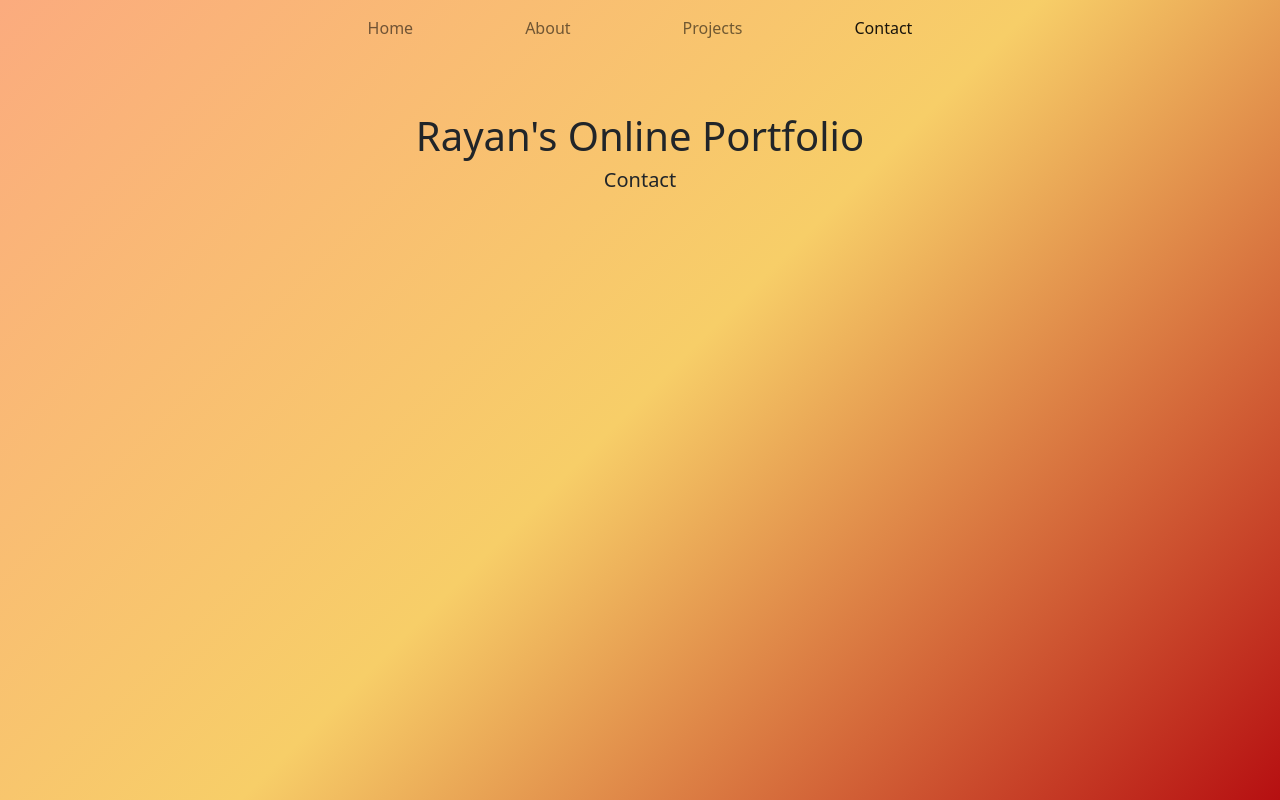
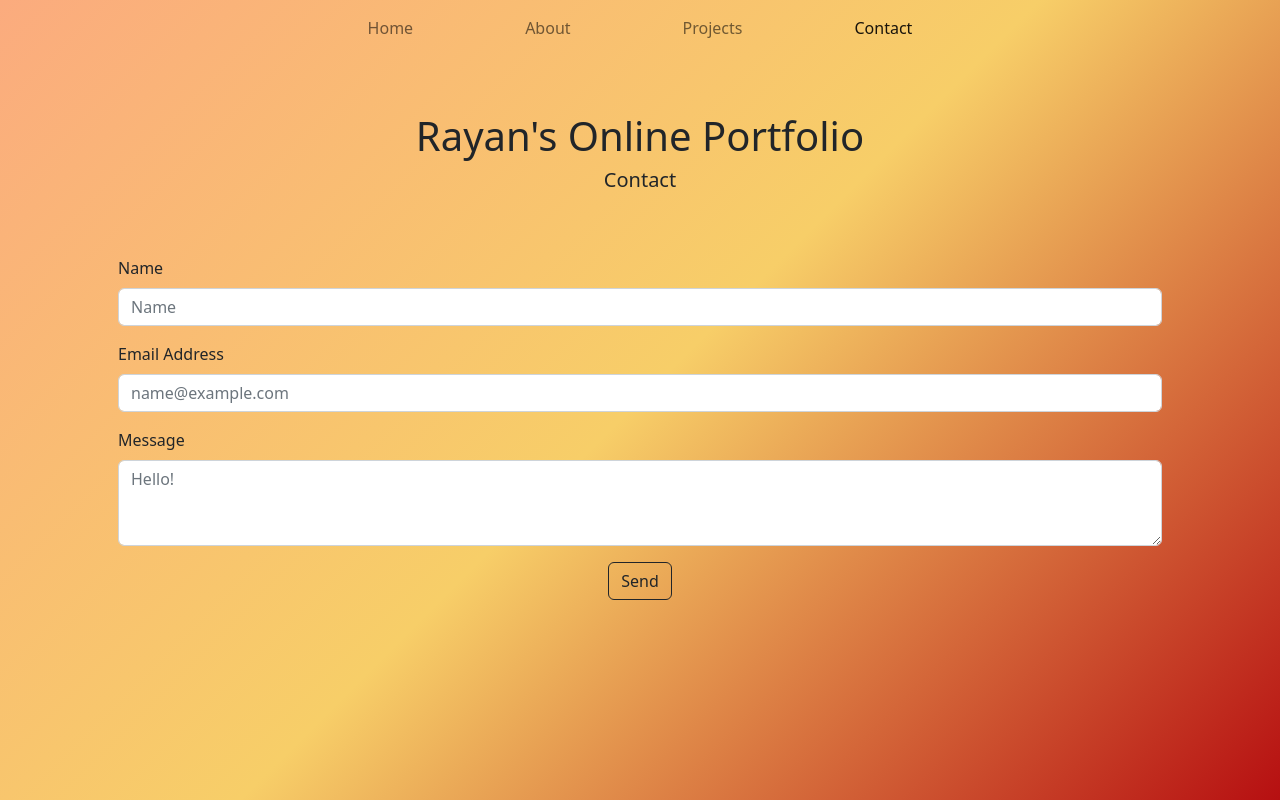
Before and after one commit to rkhan71/portfolio, a Flask app: page /contact in a window 1280 px wide. Run offline with Flask 2, Linux system fonts and the light colour scheme.

Commit message:
lets users send me emails through the contact page

```diff
--- a/app.py
+++ b/app.py
@@ -1,7 +1,9 @@
 from flask import Flask, render_template, redirect, request
+from mailjet_rest import Client
 
 app = Flask(__name__)
 
+# configure app, mostly stuff for mail
 app.config["TEMPLATES_AUTO_RELOAD"] = True
 
 @app.route("/")
@@ -16,6 +18,49 @@ def about():
 def projects():
     return render_template("projects.html")
 
-@app.route("/contact")
+@app.route("/contact", methods=["GET", "POST"])
 def contact():
-    return render_template("contact.html")
+    if request.method == "POST":
+        if not request.form.get("name"):
+            return redirect("/")
+        if not request.form.get("email"):
+            return redirect("/")
+        if not request.form.get("message"):
+            return redirect("/")
+        name = request.form.get("name")
+        email = request.form.get("email")
+        message = request.form.get("message")
+        api_key = '3c7cbcf70fe0f8cc6f9b43fedb4c9502'
+        api_secret = 'f5da1f9005ddd5165317ef7a6f3d6478'
+        mailjet = Client(auth=(api_key, api_secret), version='v3.1')
+        data = {
+        'Messages': [
+            {
+            "From": {
+                "Email": "portfoliobot1@gmail.com",
+                "Name": "Portfolio"
+            },
+            "To": [
+                {
+                "Email": "portfoliobot1@gmail.com",
+                "Name": "Portfolio"
+                },
+                {
+                    "Email": "rayan.ahkhan@gmail.com",
+                    "Name": "Rayan"
+                },
+                {
+                    "Email": email,
+                    "Name": name
+                }
+            ],
+            "Subject": "Subject",
+            "TextPart": message
+            }
+        ]
+        }
+        mailjet.send.create(data=data)
+        sent = True
+    else:
+        sent = False
+    return render_template("contact.html", sent=sent)
--- a/templates/contact.html
+++ b/templates/contact.html
@@ -3,6 +3,31 @@
 {% block page %}Contact{% endblock %}
 
 {% block body %}
+{% if not sent %}
+<div class="container px-5">
+    <form action="/contact" method="POST">
+        <div class="mb-3">
+            <label for="name" class="form-label">Name</label>
+            <input type="text" class="form-control" id="name" name="name" placeholder="Name">
+        </div>
+        <div class="mb-3">
+            <label for="email" class="form-label">Email Address</label>
+            <input type="email" class="form-control" id="email" name="email" placeholder="name@example.com">
+        </div>
+        <div class="mb-3">
+            <label for="message" class="form-label">Message</label>
+            <textarea class="form-control" id="message" name="message" placeholder="Hello!" rows="3"></textarea>
+        </div>
+        <div class="mb-3 d-flex justify-content-center">
+            <button type="submit" class="btn btn-outline-dark">Send</button>
+        </div>
+    </form>
+</div>
+{% else %}
+<div class="container">
+    Your message has been sent successfully! A copy has been sent to the email address you put in above. It's probably in your spam folder.
+</div>
+{% endif %}
 <script>
     let element = document.querySelector("#contact")
     element.classList.add("active")
--- a/templates/layout.html
+++ b/templates/layout.html
@@ -38,9 +38,7 @@
                 <h1>Rayan's Online Portfolio</h1>
                 <h5>{% block page %}{% endblock %}</h5>
             </div>
-            <div class="container-fluid text-center">
-                {% block body %}{% endblock %}
-            </div>
+            {% block body %}{% endblock %}
         </div>
         <script src="https://cdn.jsdelivr.net/npm/bootstrap@5.2.0-beta1/dist/js/bootstrap.bundle.min.js" integrity="sha384-pprn3073KE6tl6bjs2QrFaJGz5/SUsLqktiwsUTF55Jfv3qYSDhgCecCxMW52nD2" crossorigin="anonymous"></script>
     </body>
```
